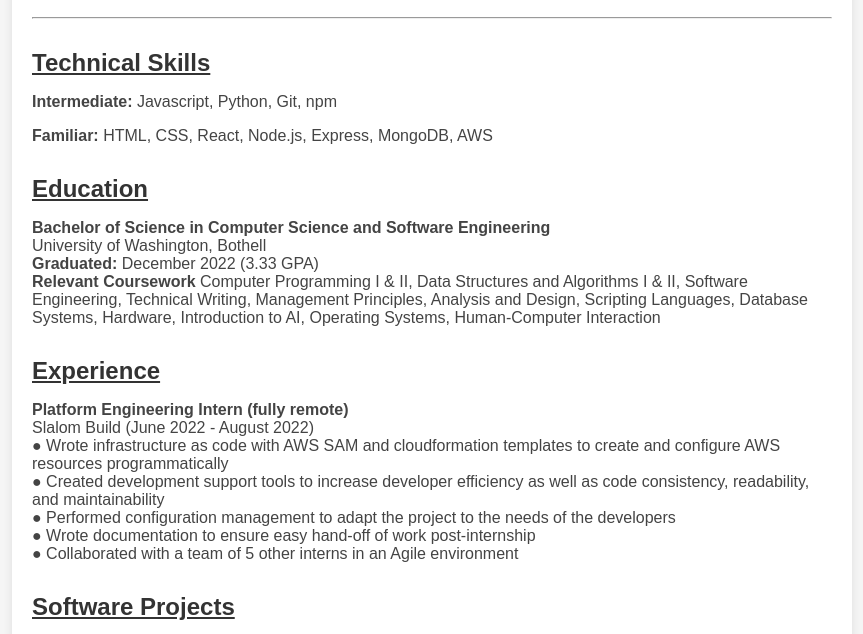
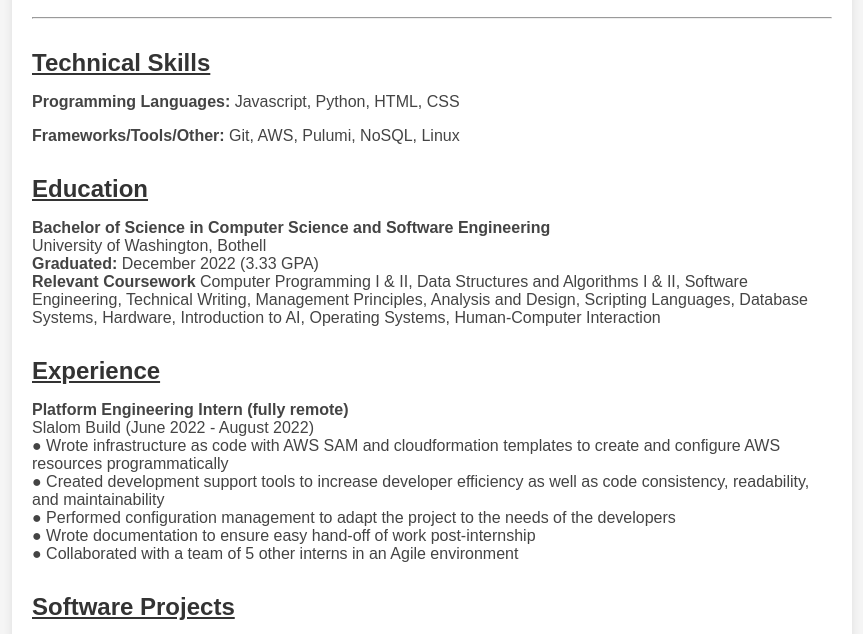
Before and after one commit to kavehsb/cloud-resume-frontend, a plain HTML site: page index.html in a window 1280 px wide. Shown: the part 148-782 px from the top of the page, without its empty margins (208-1071 px from the left). Drawn offline with Linux system fonts and the light colour scheme; no server answers.

Commit message:
Edit skills section

```diff
--- a/index.html
+++ b/index.html
@@ -24,8 +24,8 @@
 
         <div class="section">
             <h2><u>Technical Skills</u></h2>
-            <p><b>Intermediate:</b> Javascript, Python, Git, npm</p>
-            <p><b>Familiar:</b> HTML, CSS, React, Node.js, Express, MongoDB, AWS</p>
+            <p><b>Programming Languages:</b> Javascript, Python, HTML, CSS</p>
+            <p><b>Frameworks/Tools/Other:</b>  Git, AWS, Pulumi, NoSQL, Linux</p>
         </div>
 
         <div class="section">
```
